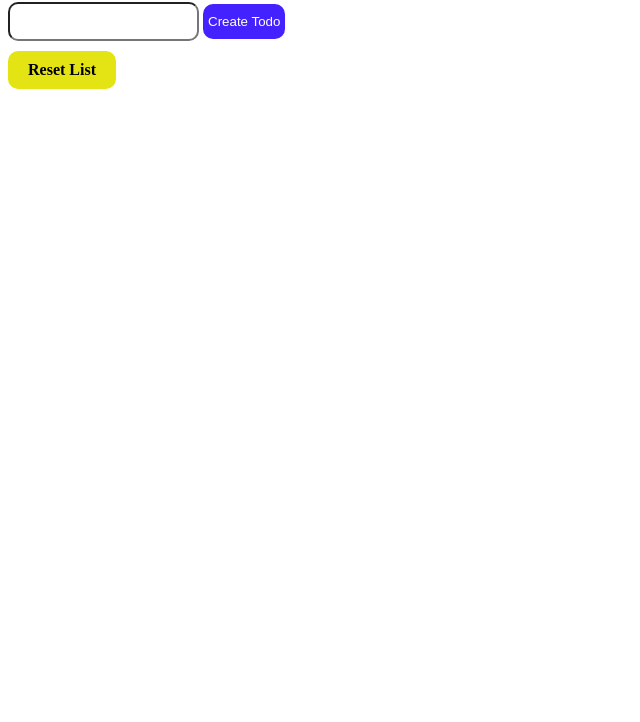
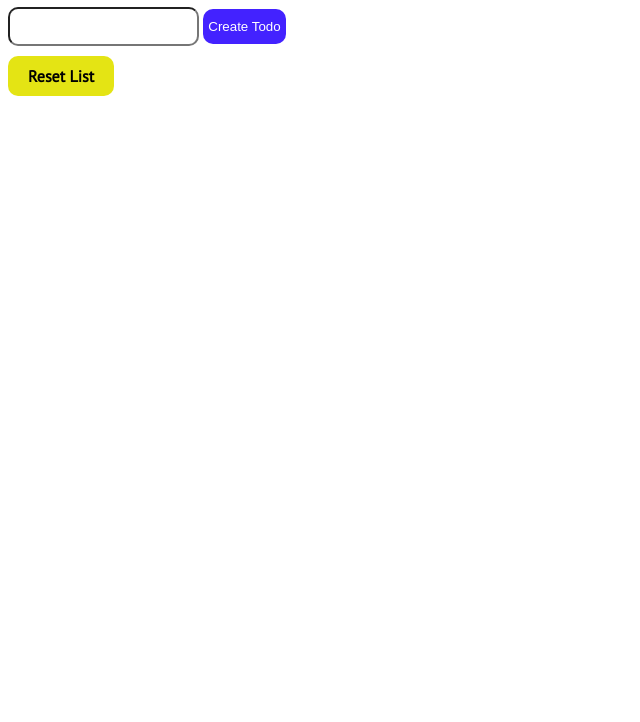
Before and after one commit to compiuta/todo, a plain HTML site: page index.html in a window 1280 px wide. Shown: the part 78-800 px from the top of the page, without its empty margins (0-640 px from the left). Drawn offline with Linux system fonts and the light colour scheme.

Commit message:
add font link and style

```diff
--- a/index.html
+++ b/index.html
@@ -4,9 +4,10 @@
     <meta charset="UTF-8">
     <meta name="viewport" content="width=device-width, initial-scale=1.0">
     <title>Daily To Do List</title>
+    <link href="https://fonts.googleapis.com/css2?family=PT+Sans&display=swap" rel="stylesheet">
     <link rel="stylesheet" href="style.css">
 </head>
-<body>
+<body class="body-tag">
     <div class="wrapper">
         <h1 class="todo-title">Daily To Do List</h1>
         <div data-todoContainer class="todo-list-container">
--- a/style.css
+++ b/style.css
@@ -1,3 +1,7 @@
+.body-tag {
+    font-family: 'PT Sans', sans-serif;
+}
+
 .todo-wrapper {
     border-radius: 10px;
     border: 1px solid grey;
```
